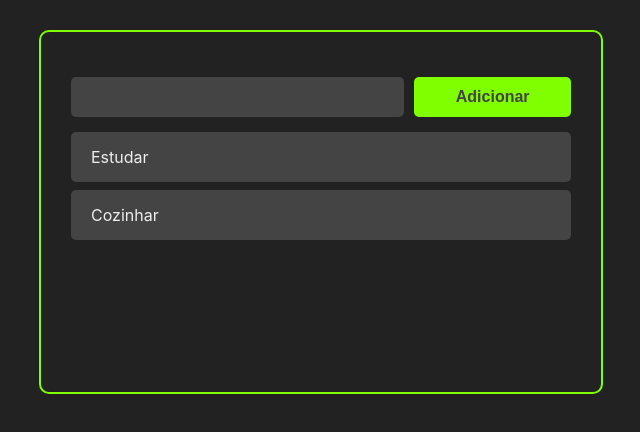
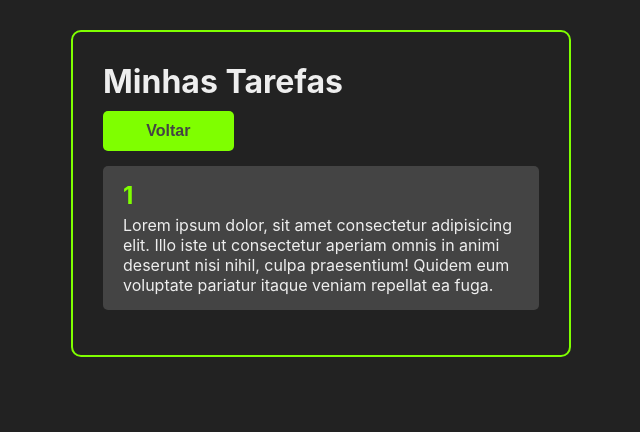
Before and after one commit to GMilaniMota/react-task-list, a React (Create React App) app: page /1 in a window 1280 px wide. Shown: the top 432 px of the page, without its empty margins (319-959 px from the left). Built offline with nearby package versions, Linux system fonts and the light colour scheme.

Commit message:
add Task info and deletion, routers and styles

```diff
--- a/package.json
+++ b/package.json
@@ -8,7 +8,10 @@
     "@testing-library/user-event": "^13.5.0",
     "react": "^17.0.2",
     "react-dom": "^17.0.2",
+    "react-icons": "^4.3.1",
+    "react-router-dom": "^6.2.2",
     "react-scripts": "5.0.0",
+    "uuid": "^8.3.2",
     "web-vitals": "^2.1.4"
   },
   "scripts": {
--- a/src/App.jsx
+++ b/src/App.jsx
@@ -1,6 +1,12 @@
 import React, { useState } from "react";
+import { v4 as uuidv4 } from "uuid";
+import { BrowserRouter as Router, Routes, Route } from "react-router-dom";
+
+
+import Header from "./components/Header";
 import Tasks from "./components/Tasks";
 import AddTask from "./components/AddTask";
+import TaskDetails from "./components/TaskDetails";
 
 
 import "./App.css"
@@ -19,12 +25,22 @@ const App = () => {
     },
   ]);
 
-  const handleTaskAddition = ( taskTitle ) => {
+  const handleTaskClick = (taskId) => {
+    const newTasks = tasks.map(task => {
+      if (task.id === taskId) return { ...task, completed: !task.completed };
+
+      return task;
+    });
+
+    setTasks(newTasks);
+  }
+
+  const handleTaskAddition = (taskTitle) => {
     const newTasks = [
       ...tasks,
       {
         title: taskTitle,
-        id: Math.random(10),
+        id: uuidv4(),
         completed: false,
       },
     ];
@@ -32,13 +48,38 @@ const App = () => {
     setTasks(newTasks);
   }
 
+  const handleTaskDeletion = (taskId) => {
+    const newTasks = tasks.filter(task => task.id !== taskId);
+
+    setTasks(newTasks);
+  }
+
   return (
-    <>
+    <Router>
       <div className="container">
-        <AddTask handleTaskAddition={handleTaskAddition}/>
-        <Tasks tasks={tasks} />
+        <Header />
+        <Routes>
+          <Route
+            exact
+            path="/"
+            element={
+            <>
+              <AddTask handleTaskAddition={handleTaskAddition}/>
+              <Tasks tasks={tasks} handleTaskClick={handleTaskClick} handleTaskDeletion={handleTaskDeletion}/>
+            </>
+            }
+          />
+          <Route
+            path="/:taskTitle"
+            element={
+            <>
+              <TaskDetails />
+            </>
+            }
+          />
+        </Routes>
       </div>
-    </>
+    </Router>
   );
 
 };
--- a/src/components/AddTask.jsx
+++ b/src/components/AddTask.jsx
@@ -12,11 +12,17 @@ const AddTask = ({handleTaskAddition}) => {
 
     const handleAddTaskClick = () => {
         handleTaskAddition(inputData);
+        setInputData("");
     };
 
     return (
         <div className="add-task-container">
-            <input onChange={handleInputChange} value={inputData} className="add-task-input" type="text" />
+            <input
+                onChange={handleInputChange}
+                value={inputData}
+                className="add-task-input"
+                type="text"
+            />
             <div className="add-task-button-container">
                 <Button onClick={handleAddTaskClick}>Adicionar</Button>
             </div>
--- a/src/components/Button.css
+++ b/src/components/Button.css
@@ -10,3 +10,7 @@
     cursor: pointer;
     border: none;
 }
+
+.button:hover{
+    background-color: #eee;
+}
--- /dev/null
+++ b/src/components/Header.jsx
@@ -0,0 +1,7 @@
+import React from "react";
+
+const Header = () => {
+    return ( <h1 style={{color: '#eee'}}>Minhas Tarefas</h1> );
+}
+
+export default Header;
--- a/src/components/Task.css
+++ b/src/components/Task.css
@@ -8,3 +8,21 @@
     color: #eee;
     align-items: center;
 }
+
+.task-title:hover {
+    cursor: pointer;
+    font-weight: bold;
+}
+
+.remove-task-button, .see-task-details-button {
+    background-color: transparent;
+    border: none;
+    font-size: 20px;
+    color: chartreuse;
+    margin: 0 5px;
+    cursor: pointer;
+}
+
+.remove-task-button:hover, .see-task-details-button:hover {
+    color: #eee;
+}
--- a/src/components/Task.jsx
+++ b/src/components/Task.jsx
@@ -1,12 +1,31 @@
 import React from "react";
+import { CgClose, CgInfo } from "react-icons/cg";
+import {useNavigate} from "react-router-dom";
 
 import "./Task.css"
 
-const Task = ({ task }) => {
+const Task = ({ task, handleTaskClick, handleTaskDeletion }) => {
+    let navigate = useNavigate();
+
+    const handleTaskDetailsClick = (e) => {
+        e.preventDefault();
+
+        navigate(`/${task.title}`);
+    }
+
     return (
         <>
-            <div className="task-container">
-                {task.title}
+            <div
+                className="task-container"
+                style={task.completed ? {borderLeft: '6px solid chartreuse'} : {}}
+            >
+                <div className="task-title" onClick={() => handleTaskClick(task.id)}>
+                    {task.title}
+                </div>
+                <div className="buttons-container">
+                    <button onClick={handleTaskDetailsClick} className="see-task-details-button"> <CgInfo /> </button>
+                    <button onClick={() => handleTaskDeletion(task.id)} className="remove-task-button"> <CgClose /> </button>
+                </div>
             </div>
         </>
     );
--- /dev/null
+++ b/src/components/TaskDetails.css
@@ -0,0 +1,19 @@
+.task-details-container {
+    background-color: #444;
+    border-radius: 5px;
+    margin: 15px 0;
+    padding: 15px 20px;
+    display: flex;
+    flex-direction: column;
+    color: #eee;
+}
+
+.task-details-container h2 {
+    margin-bottom: 5px;
+    color: chartreuse;
+}
+
+.back-button-container {
+    width: 30%;
+    margin-top: 10px;
+}
--- /dev/null
+++ b/src/components/TaskDetails.jsx
@@ -0,0 +1,32 @@
+import React from "react";
+import { useParams, useNavigate } from "react-router-dom";
+
+import Button from "./Button";
+
+import "./TaskDetails.css"
+
+const TaskDetails = () => {
+    const params = useParams();
+    let navigate = useNavigate();
+
+    const handleBackButtonClick = (e) => {
+        e.preventDefault();
+
+        navigate('/');
+    }
+
+
+    return (
+        <>
+            <div className="back-button-container">
+                <Button onClick={handleBackButtonClick}>Voltar</Button>
+            </div>
+            <div className="task-details-container">
+                <h2>{params.taskTitle}</h2>
+                <p>Lorem ipsum dolor, sit amet consectetur adipisicing elit. Illo iste ut consectetur aperiam omnis in animi deserunt nisi nihil, culpa praesentium! Quidem eum voluptate pariatur itaque veniam repellat ea fuga.</p>
+            </div>
+        </>
+    );
+}
+
+export default TaskDetails;
--- a/src/components/Tasks.jsx
+++ b/src/components/Tasks.jsx
@@ -1,11 +1,11 @@
 import React from "react";
 import Task from "./Task";
 
-const Tasks = ({ tasks }) => {
+const Tasks = ({ tasks, handleTaskClick, handleTaskDeletion }) => {
     return (
         <>
             {tasks.map((task) => (
-                <Task task={task} />
+                <Task task={task} handleTaskClick={handleTaskClick} handleTaskDeletion={handleTaskDeletion}/>
             ))}
         </>
     );
--- a/src/index.css
+++ b/src/index.css
@@ -1,3 +1,9 @@
+* {
+  margin: 0;
+  padding: 0;
+  box-sizing: border-box;
+}
+
 body {
   margin: 0;
   font-family: -apple-system, BlinkMacSystemFont, 'Segoe UI', 'Roboto', 'Oxygen',
```
Also changed, not shown: 1 other file (tests, documents, lock files or other folders).
